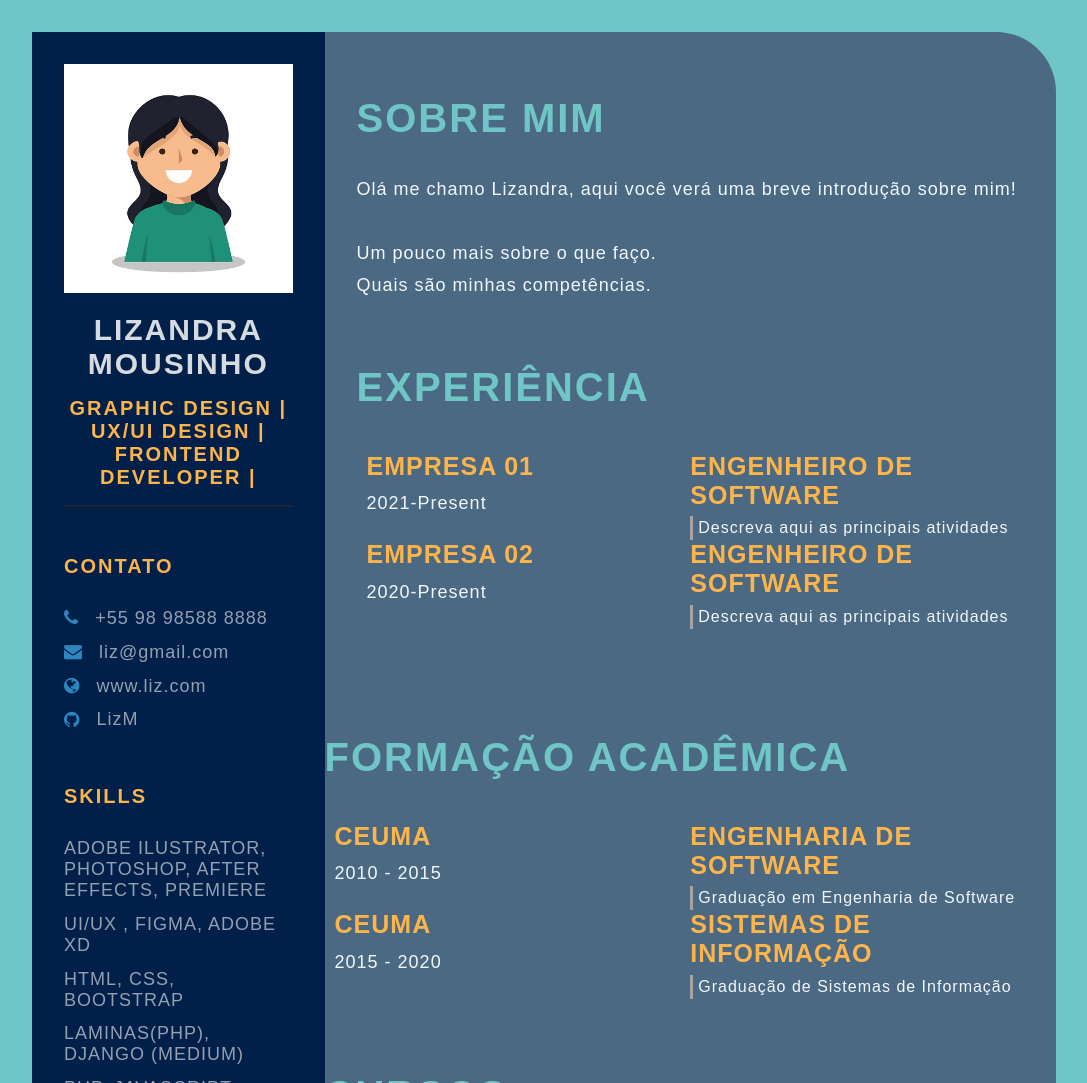
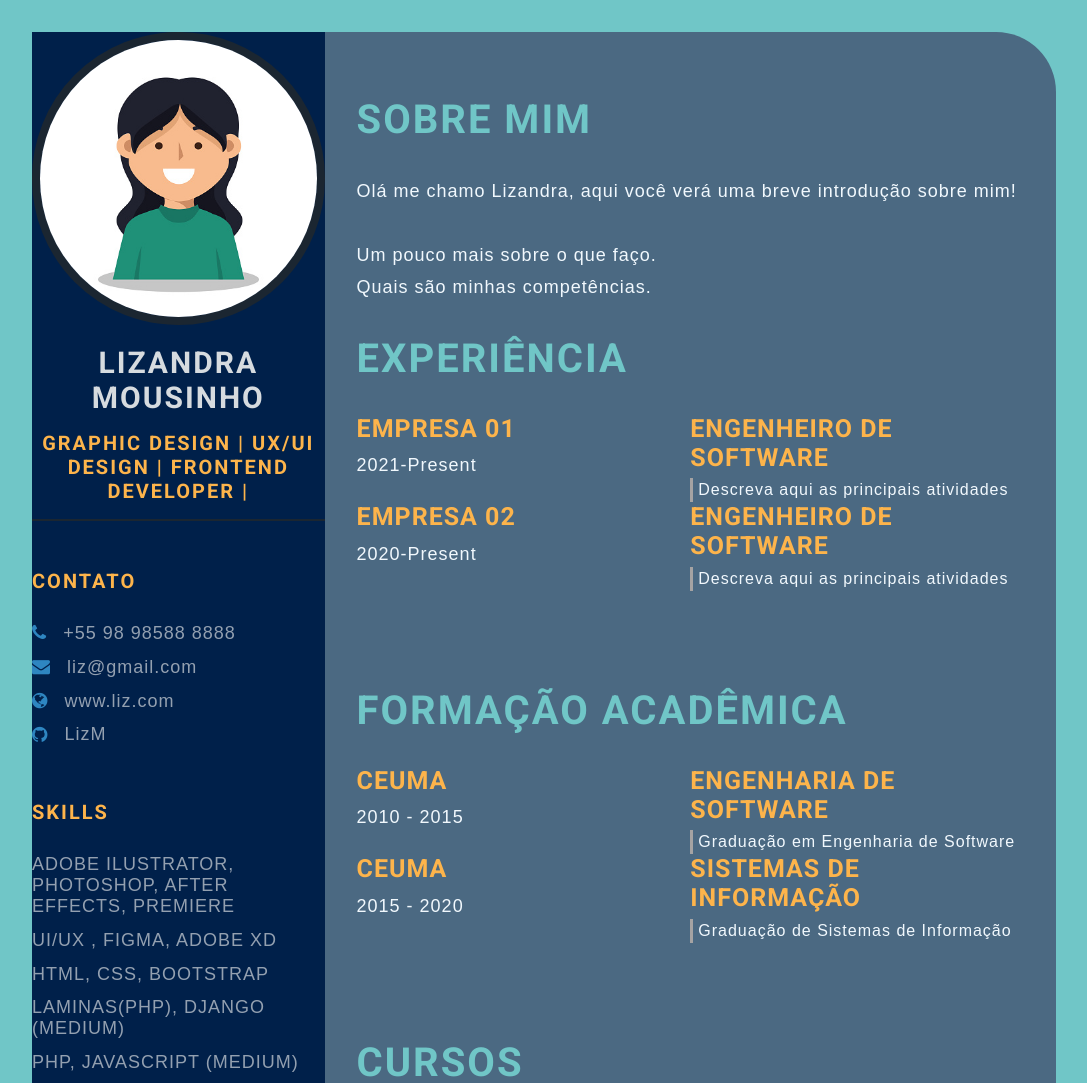
Before and after one commit to LizandraMousinho/devweekgit.github.io, a plain HTML site: page index.html in a window 1280 px wide. Shown: the top 1083 px of the page, without its empty margins (96-1183 px from the left). Drawn offline with Linux system fonts and the light colour scheme; a web font is replaced by a local one.

Commit message:
adicionando style

```diff
--- a/index.html
+++ b/index.html
@@ -11,6 +11,9 @@
      <!-- Google font  -->
      <link rel="preconnect" href="https://fonts.googleapis.com/">
      <link rel="preconnect" href="https://fonts.gstatic.com/" crossorigin="">
+
+
+     <link href="https://fonts.googleapis.com/css2?family=Roboto:wght@700&display=swap" rel="stylesheet">
 
 </head>
 <body>
@@ -55,7 +58,7 @@
 
             <section class="right-section">
                 <div class="right-section-contents">
-                    <section class="about gap">
+                    <div class="about gap">
                         <div class="right-title">Sobre Mim</div>
                         <p class="about-me-contents">
                             Olá me chamo Lizandra, aqui você verá uma breve introdução sobre mim! <br>
@@ -63,7 +66,7 @@
                             <br> Quais são minhas competências.
 
                         </p>
-                    </section>
+
 
 
 
@@ -95,7 +98,7 @@
                 </div>
             </section>
 
-        </div>
+
 
 
 
@@ -160,6 +163,9 @@
                     </div>
 
                 </div></section>
+
+                </div>
+
             </section>
 
 
--- a/style.css
+++ b/style.css
@@ -7,11 +7,7 @@
 }
 
 body {
-
-    background-color: #ffbaf1;
-
     background-color: #70c6c7;
-
 }
 
 .resume-contents {
@@ -25,25 +21,17 @@ body {
 .left-section {
     grid-column: span 2;
     height: 100%;
-
-    background-color: #5b1487;
-
     background-color: #00204A;
-
 }
 
 .right-section {
     grid-column: span 5;
     height: 100%;
-
-    background-color: #d29ac7;
-
     background-color: #4B6982;
-
     border-radius: 0px 60px 0px 0px;
 }
 
-.left-section-contents{
+.left-section-content{
     padding: 2rem 2rem;
 }
 
@@ -54,6 +42,8 @@ body {
 
 .profile .profile-image {
     width: 100%;
+    border-radius: 50%;
+    border: 8px solid #1B2631;
 }
 
 .name {
@@ -106,11 +96,7 @@ body {
 .references ul li i {
     padding-right: 1rem;
     font-size: 18px;
-
-    color: #ffffff;
-
     color: #2E86C1;
-
 }
 
 .skills ul {
@@ -149,8 +135,6 @@ body {
 }
 
 .right-title {
-
-    color: #5b1487;
     color: #70C6C7;
     font-size: 40px;
     letter-spacing: 2px;
@@ -178,7 +162,6 @@ body {
     display: grid;
     grid-template-columns: repeat(2, 1fr);
     padding-bottom: 2rem;
-    padding: 10px;
     color: #F1F8FD;
 }
 
```
